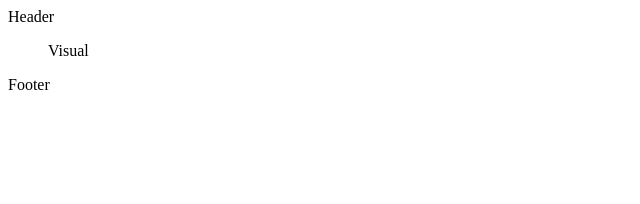
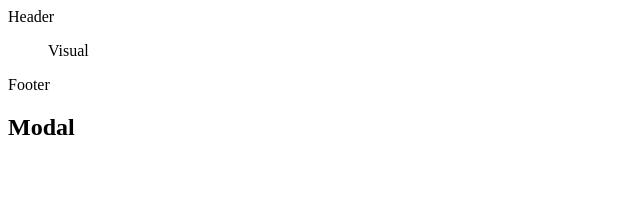
Before and after one commit to yuna-c/React-tutorial, a React (Create React App) app: page / in a window 1280 px wide. Shown: the top 204 px of the page, without its empty margins (0-640 px from the left). Built offline with nearby package versions, Linux system fonts and the light colour scheme.

Commit message:
1120 화살표 형식 컴포넌트 만들기

```diff
--- a/src/App.jsx
+++ b/src/App.jsx
@@ -1,4 +1,5 @@
 import { Footer, Header } from './components/common/Layout';
+import Modal from './components/common/Modal';
 import Visual from './components/main/Visual';
 
 function App() {
@@ -7,6 +8,7 @@
 			<Header />
 			<Visual />
 			<Footer />
+			<Modal />
 		</>
 	);
 }
--- /dev/null
+++ b/src/components/common/Modal.jsx
@@ -0,0 +1,20 @@
+// rafce
+//화살표 함수 형식
+/*
+const Modal = () => {
+	return (
+		<aside>
+			<h1>Modal</h1>
+		</aside>
+	);
+};
+*/
+
+// 축약형
+const Modal = () => (
+	<aside>
+		<h1>Modal</h1>
+	</aside>
+);
+
+export default Modal;
```
